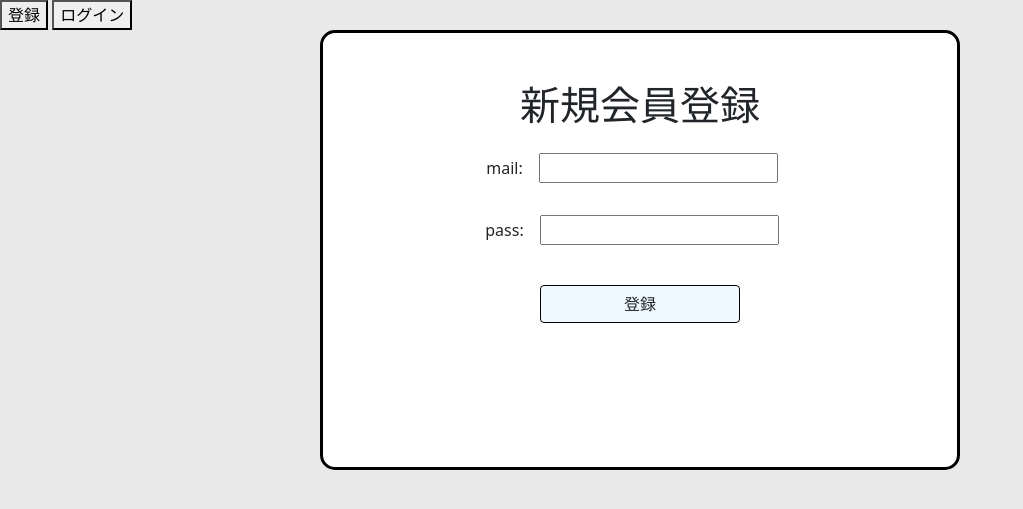
After one commit to 2101002ishikawa/1-_TwiBooks, a PHP site: page /newMember.php in a window 1280 px wide. The commit adds this page. Shown: the top 509 px of the page, without its empty margins (0-1023 px from the left). Run offline with PHP 8.4, Linux system fonts and the light colour scheme; the visitor is signed in with stand-in values (Sample User, id 1); data that the repository does not hold is empty.

Commit message:
新規会員登録の実装開始
実装開始

```diff
--- /dev/null
+++ b/newMember.php
@@ -0,0 +1,46 @@
+<!DOCTYPE html>
+<html lang="ja">
+<head>
+    <meta charset="UTF-8">
+    <meta http-equiv="X-UA-Compatible" content="IE=edge">
+    <meta name="viewport" content="width=device-width, initial-scale=1.0">
+    <link rel="stylesheet" href="https://cdn.jsdelivr.net/npm/bootstrap@5.1.3/dist/css/bootstrap.min.css" integrity="sha384-1BmE4kWBq78iYhFldvKuhfTAU6auU8tT94WrHftjDbrCEXSU1oBoqyl2QvZ6jIW3" crossorigin="anonymous">
+    <title>ログイン</title>
+    <link rel="stylesheet" href="css/style.css">
+    <style>
+        body{
+            background-color: #e9e9e9;
+        }
+        .logincard{
+            border: 3px solid #000000;
+            border-radius: 15px;
+        }
+    </style>
+    <?php
+        session_start();
+    ?>
+</head>
+<body>
+    <button onclick="location.href='./INSERT.php'">登録</button>
+    <button onclick="location.href='./login.php'">ログイン</button><br>
+
+    <div class="card offset-3 col-6 text-center logincard" style="padding-bottom:10%; ">
+        <h1 class="mt-5">新規会員登録</h1>
+        <form action="" method="post" name="form1">
+            mail:<input type="text" name="usermail" class="m-3"><br>
+            pass:<input type="pass" name="pass" class="m-3"><br>
+            <div>
+                <font color="#ff0000" id="error"><?php echo htmlspecialchars($errorMessage, ENT_QUOTES)."<br>"; ?></font>
+            </div>
+            <input type="submit" value="登録" class="mb-3 btn" id="newMemberButton">
+        </form>
+    </div>
+    <script language="javascript" type="text/javascript">
+
+    </script>
+    <link rel="stylesheet" href="https://cdn.jsdelivr.net/npm/bootstrap-icons@1.8.3/font/bootstrap-icons.css">
+    <script src="https://cdn.jsdelivr.net/npm/bootstrap@5.0.2/dist/js/bootstrap.bundle.min.js" integrity="sha384-MrcW6ZMFYlzcLA8Nl+NtUVF0sA7MsXsP1UyJoMp4YLEuNSfAP+JcXn/tWtIaxVXM" crossorigin="anonymous"></script>
+    <script src="https://cdn.jsdelivr.net/npm/vue@2.6.14/dist/vue.js"></script>
+    <script src="./script/script.js"></script>
+</body>
+</html>
```
Also changed, not shown: login.php (+12 -1 lines).
